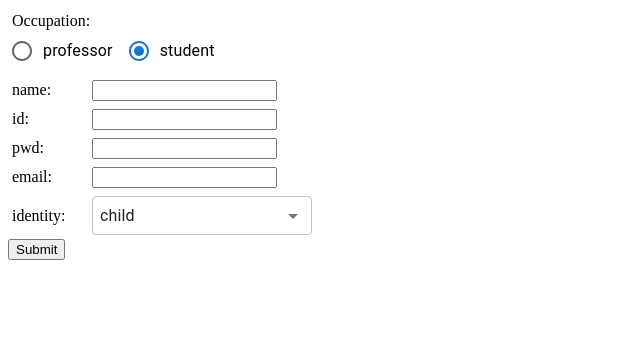
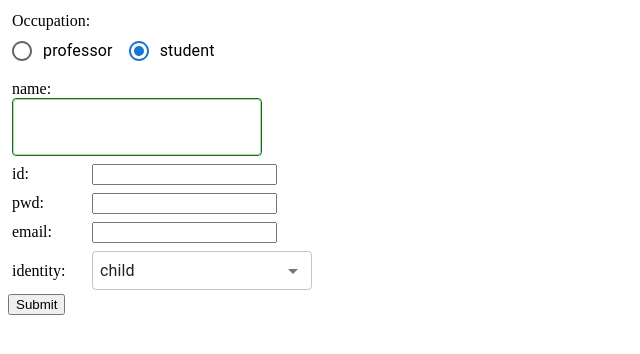
Before and after one commit to kangactor123/react-hook-form-repo, a React (Create React App) app: page / in a window 1280 px wide. Shown: the top 354 px of the page, without its empty margins (0-640 px from the left). Built offline with nearby package versions, Linux system fonts and the light colour scheme.

Commit message:
mui Last update

```diff
--- a/src/component/ControlInputText.tsx
+++ b/src/component/ControlInputText.tsx
@@ -1,20 +1,6 @@
+import { TControl } from "common/type";
 import React from "react";
-import {
-  Control,
-  FieldPath,
-  FieldValues,
-  RegisterOptions,
-  useController,
-} from "react-hook-form";
-
-type TControl<T extends FieldValues> = {
-  control: Control<T>;
-  name: FieldPath<T>;
-  rules?: Omit<
-    RegisterOptions<T>,
-    "valueAsNumber" | "valueAsDate" | "setValueAs" | "disabled"
-  >;
-};
+import { FieldValues, useController } from "react-hook-form";
 
 type IInputTextProps<T extends FieldValues> = TControl<T> & {
   onChange?: (event: React.ChangeEvent<HTMLInputElement>) => void;
@@ -28,6 +14,7 @@ function ControlInputText<T extends FieldValues>({
 }: IInputTextProps<T>) {
   const {
     field: { value, onChange: controlChange },
+    fieldState: { isDirty, isTouched, error },
   } = useController({ name, rules, control });
 
   const handleChange = (event: React.ChangeEvent<HTMLInputElement>) => {
--- a/src/component/mui/MInputText.tsx
+++ b/src/component/mui/MInputText.tsx
@@ -13,6 +13,7 @@ function MInputText<T extends FieldValues>({
 }: TProps<T>) {
   const {
     field: { value, onChange },
+    fieldState: { isDirty, isTouched, error },
   } = useController({
     name,
     rules,
@@ -26,6 +27,11 @@ function MInputText<T extends FieldValues>({
       inputProps={{
         maxLength: 255,
       }}
+      InputProps={{
+        sx: {
+          border: `1px solid ${error ? "red" : "green"}`, //간단한 에러
+        },
+      }}
       {...props}
     />
   );
--- a/src/page/ReactHookForm.tsx
+++ b/src/page/ReactHookForm.tsx
@@ -1,4 +1,5 @@
 import ControlInputText from "component/ControlInputText";
+import MInputText from "component/mui/MInputText";
 import MRadio, { TRadioGroup } from "component/mui/MRadio";
 import MSelect, { ISelectItem } from "component/mui/MSelect";
 import { useForm } from "react-hook-form";
@@ -59,7 +60,7 @@ function ReactHookForm() {
       </Row>
       <Row>
         <Label>name: </Label>
-        <ControlInputText<TForm>
+        <MInputText<TForm>
           control={control}
           name="name"
           rules={{
```
Also changed, not shown: src/page/format.ts (deleted, +0 -12 lines).
